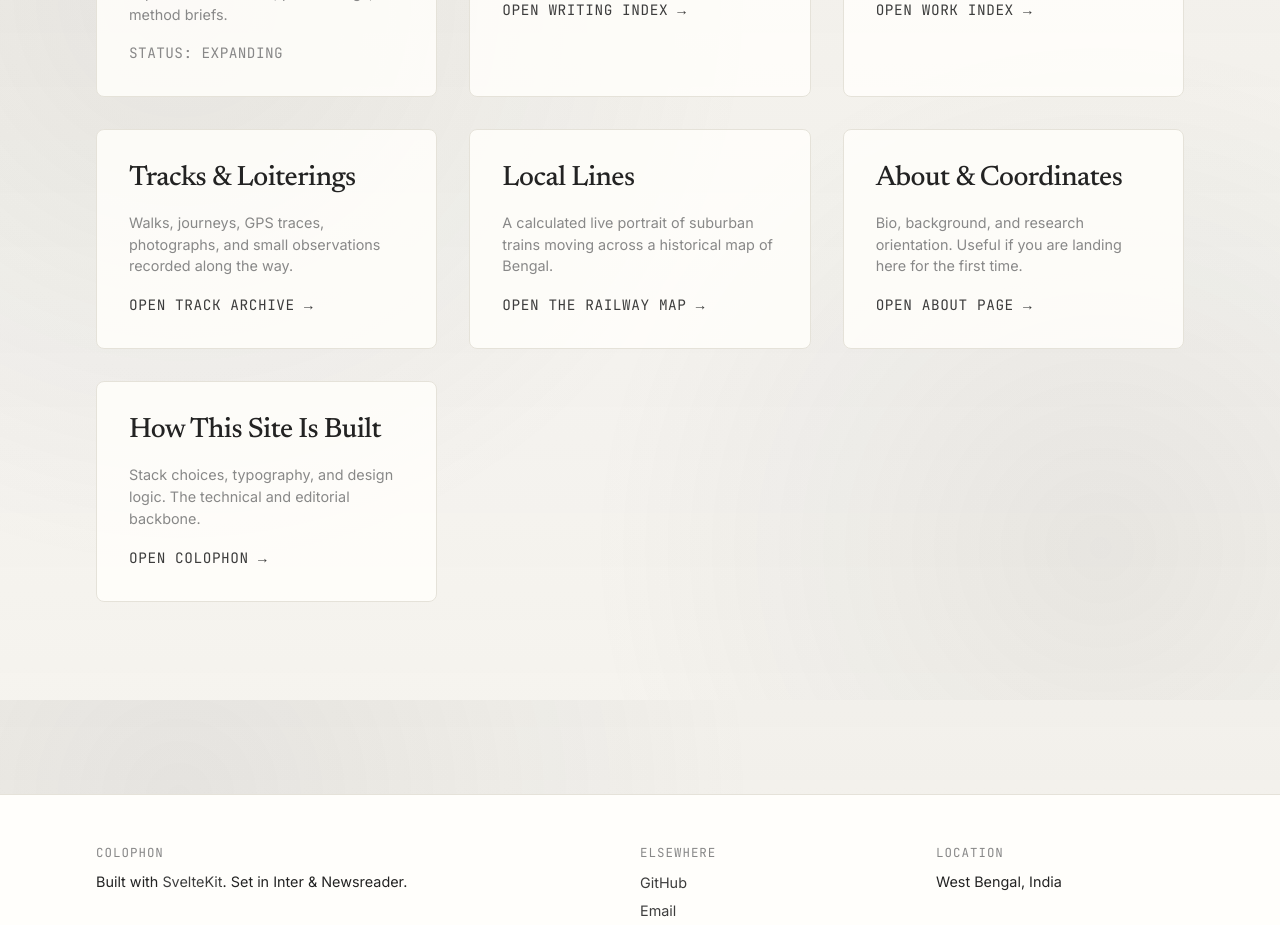
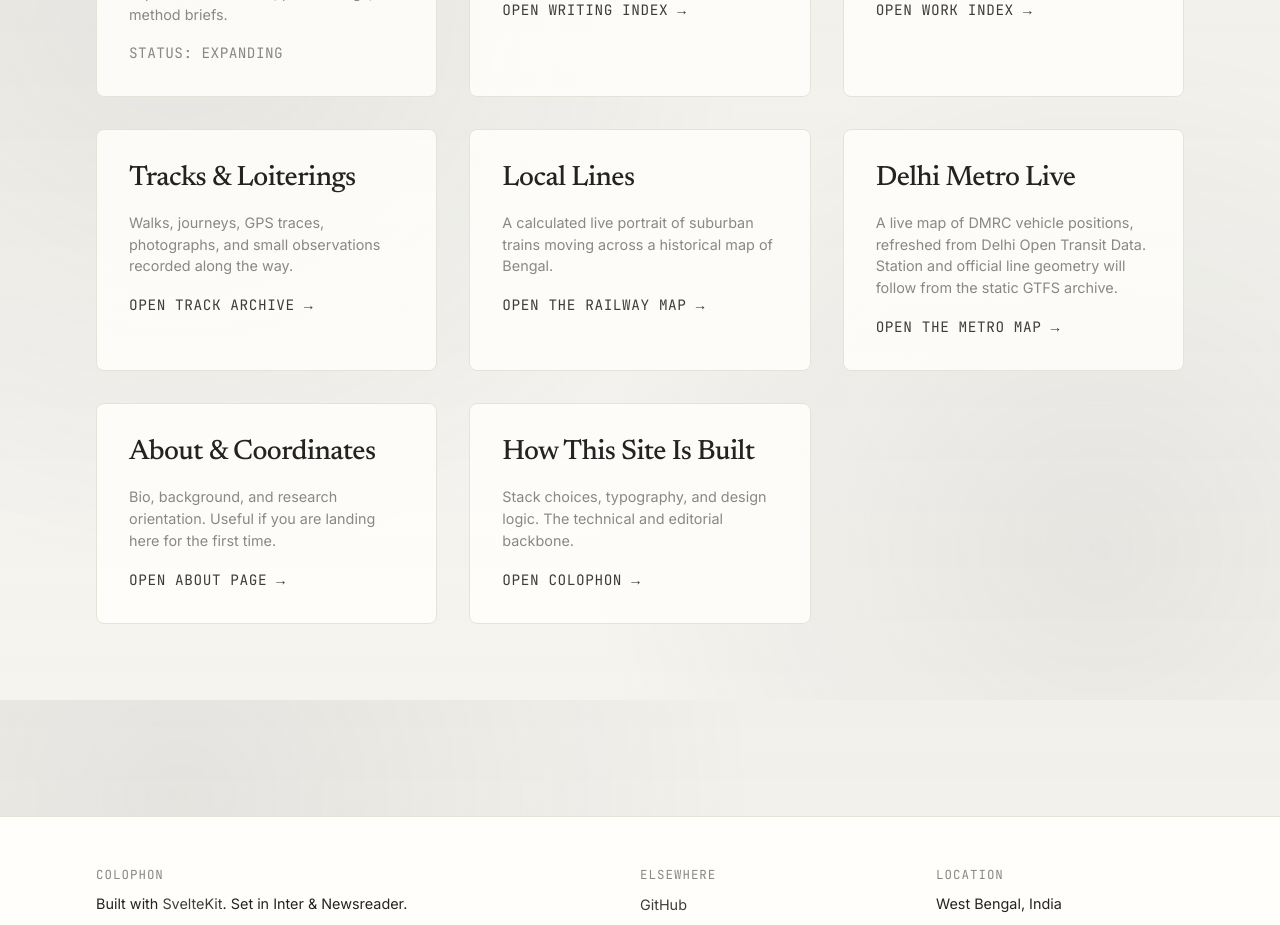
Before and after one commit to Anindyakafka/internetplace, a SvelteKit app: page /sections in a window 1280 px wide. Shown: the part 900-1825 px from the top of the page. Built offline with nearby package versions, Linux system fonts and the light colour scheme.

Commit message:
my mother was helping me pack

```diff
--- a/src/routes/metro/+page.svelte
+++ b/src/routes/metro/+page.svelte
@@ -42,7 +42,11 @@
 						} else marker.setLatLng(point);
 					});
 					markers.forEach((marker, id) => { if (!active.has(id)) { marker.remove(); markers.delete(id); } });
-				} catch (cause) { feedState = 'error'; error = cause instanceof Error ? cause.message : 'Live DMRC data is unavailable.'; }
+				} catch (cause) {
+					feedState = 'error';
+					const message = cause instanceof Error ? cause.message : '';
+					error = message.includes('404') ? 'Live functions are unavailable in Vite Preview; run npm run dev:netlify.' : message || 'Live DMRC data is unavailable.';
+				}
 			};
 			void refresh(); timer = setInterval(refresh, 20_000);
 		});
--- a/src/routes/sections/+page.svelte
+++ b/src/routes/sections/+page.svelte
@@ -69,6 +69,15 @@
 				A calculated live portrait of suburban trains moving across a historical map of Bengal.
 			</p>
 			<a href="/trains" class="section-link">Open the railway map →</a>
+		</article>
+
+		<article class="section-card">
+			<h2>Delhi Metro Live</h2>
+			<p>
+				A live map of DMRC vehicle positions, refreshed from Delhi Open Transit Data.
+				Station and official line geometry will follow from the static GTFS archive.
+			</p>
+			<a href="/metro" class="section-link">Open the metro map →</a>
 		</article>
 
 		<article class="section-card">
```
Also changed, not shown: src/routes/+page.svelte (+4 -3 lines).
